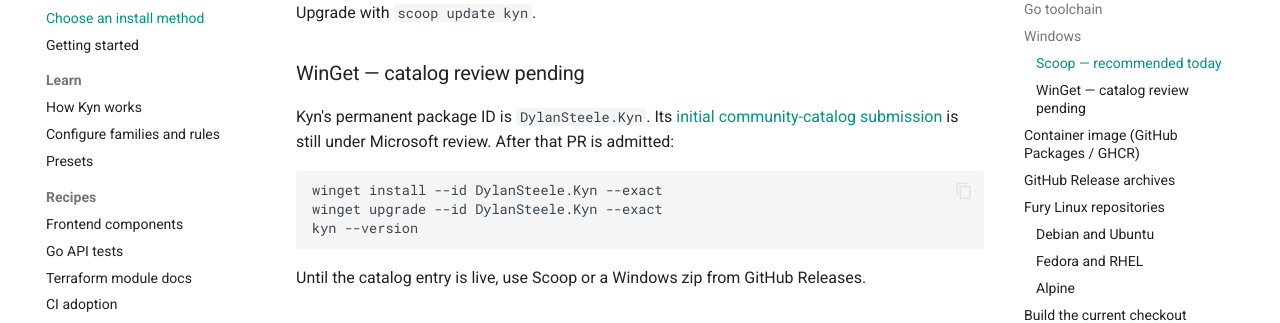
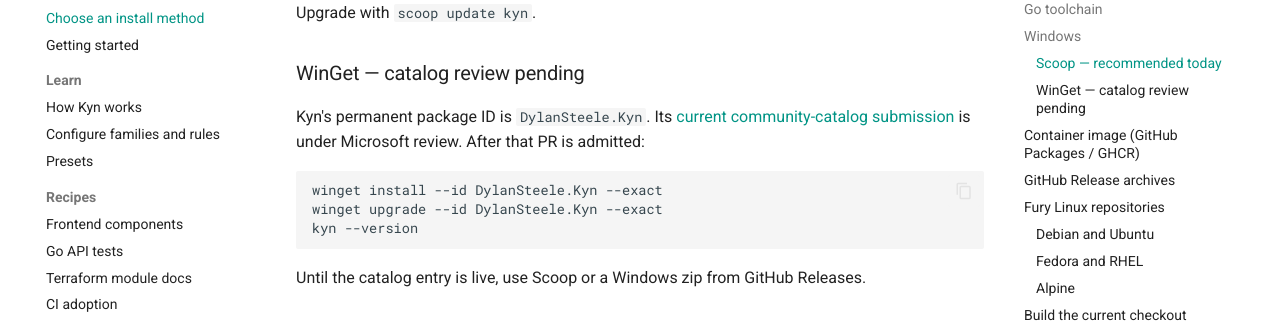
Before and after one commit to dills122/kyn, an MkDocs documentation site: the page built from docs/site/install.md, in a window 1280 px wide and 900 px high, scrolled down 1529 px. Shown: the part 153-476 px from the top of the window. Built offline with MkDocs 1.6.1 and Material for MkDocs 9.7.7, drawn with Linux system fonts in a browser that asks for light colours; comment, search, counter and statistics services are not loaded.

````diff
--- a/docs/site/install.md
+++ b/docs/site/install.md
@@ -65,8 +65,8 @@ Upgrade with `scoop update kyn`.
 ### WinGet — catalog review pending
 
 Kyn's permanent package ID is `DylanSteele.Kyn`. Its
-[initial community-catalog submission](https://github.com/microsoft/winget-pkgs/pull/422458)
-is still under Microsoft review. After that PR is admitted:
+[current community-catalog submission](https://github.com/microsoft/winget-pkgs/pull/430084)
+is under Microsoft review. After that PR is admitted:
 
 ```powershell
 winget install --id DylanSteele.Kyn --exact
````
Also changed, not shown: README.md (+3 -3 lines), docs/release.md (+3 -2 lines).
